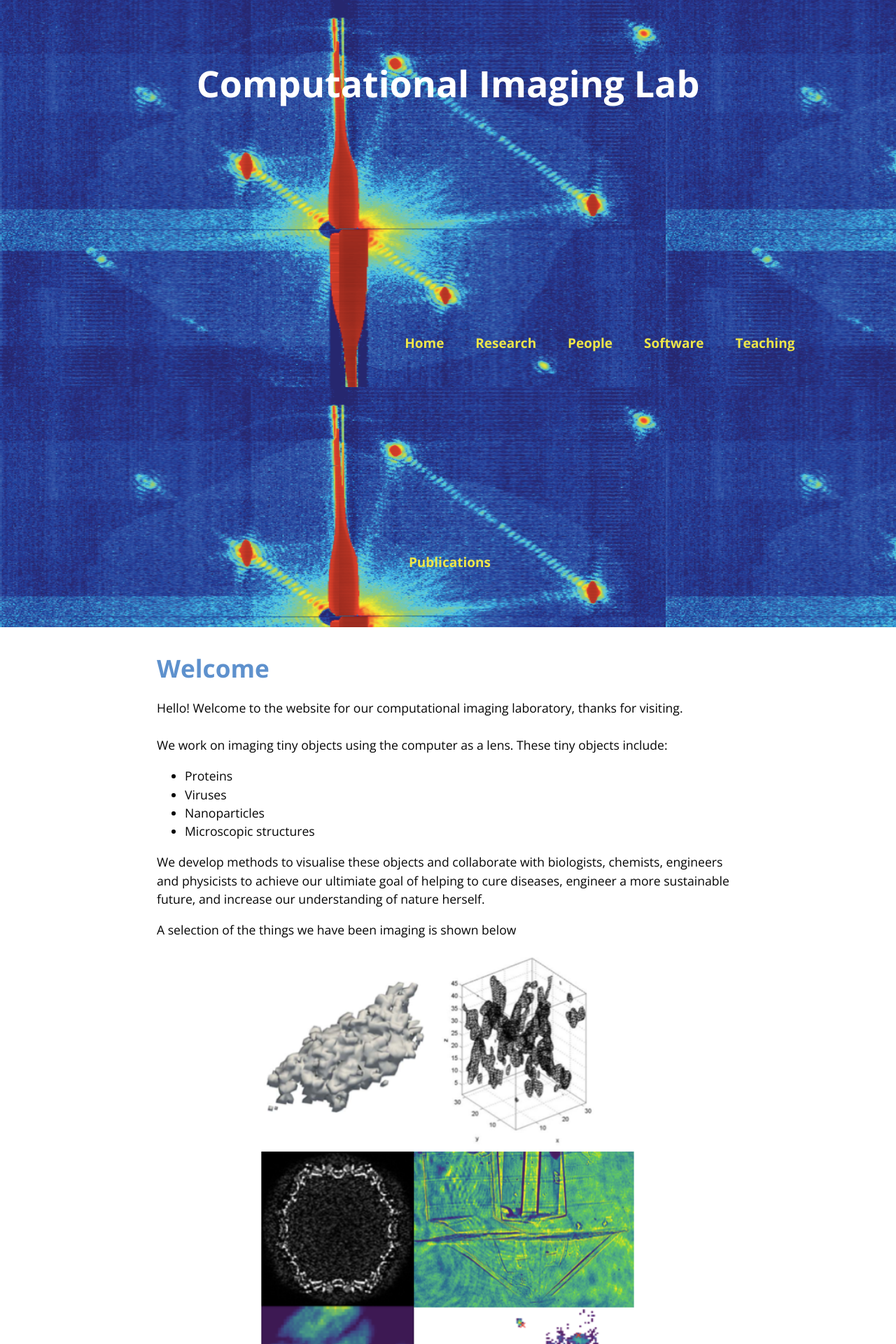
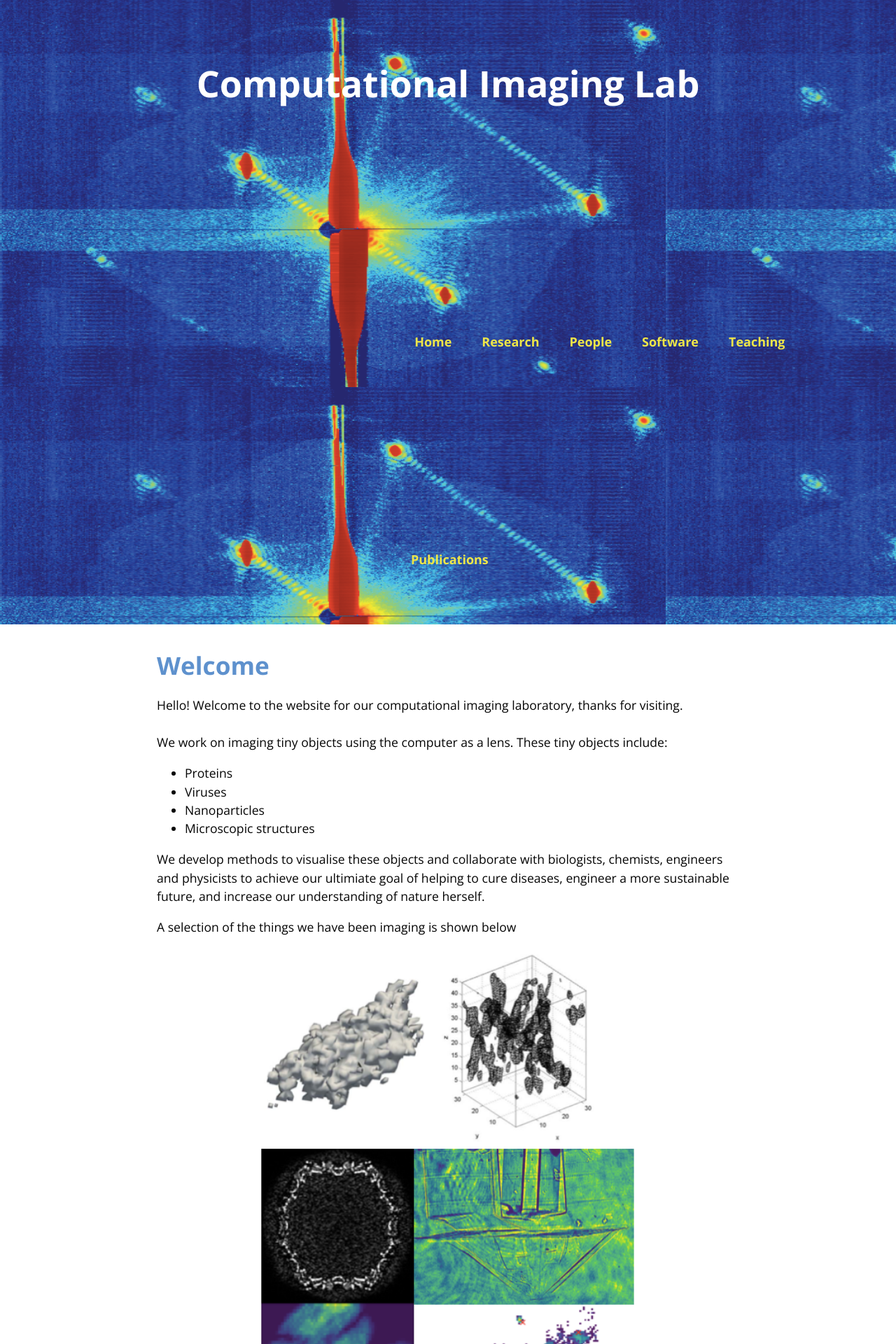
Before and after one commit to captvonsciencypants/computational-imaging-lab, a Jekyll site: the page built from index.md, in a window 1280 px wide. Shown: the top 1920 px of the page at 70% size. Built offline with Jekyll 4.4.1, drawn with Linux system fonts in a browser that asks for light colours; our own code applies the rules of GitHub Pages for plain Markdown files; the repository's description, which GitHub fills in, is left out.

Commit message:
Update jekyll-theme-cayman.scss

```diff
--- a/_sass/jekyll-theme-cayman.scss
+++ b/_sass/jekyll-theme-cayman.scss
@@ -70,11 +70,11 @@ a {
   background-color: rgba(255, 255, 255, 0.0); //rgba(255, 255, 255, 0.08);
   border-color: rgba(255, 255, 255, 0.0); //rgba(255, 255, 255, 0.2);
   border-style: solid;
-  border-width: 2px; // 1px
+  border-width: 1px; // 1px
   border-radius: 0.3rem;
   transition: color 0.2s, background-color 0.2s, border-color 0.2s;
   font-weight: bold; // Didn't exist
-  font-size: 19px; // Didn't exist
+  font-size: 18px; // Didn't exist
 
   &:hover {
     color: rgba(255, 255, 255, 0.8);
```
